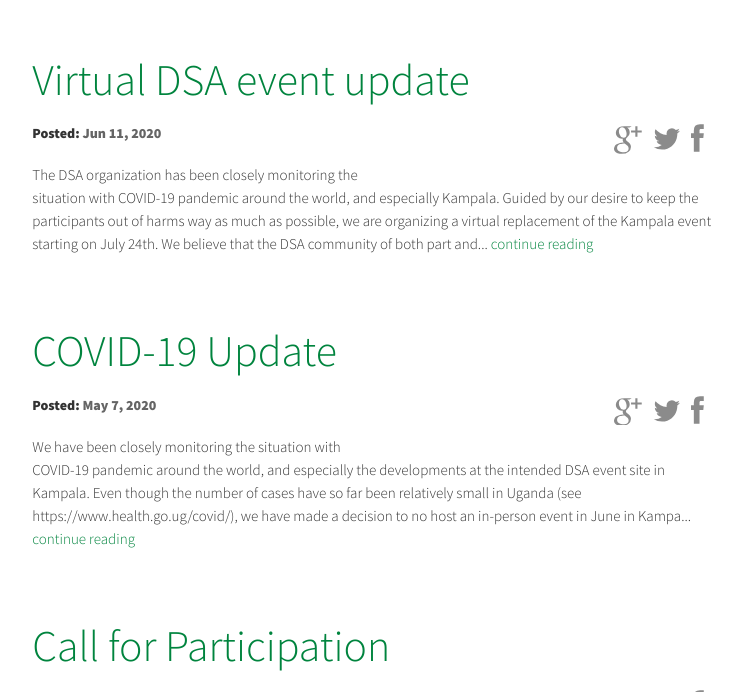
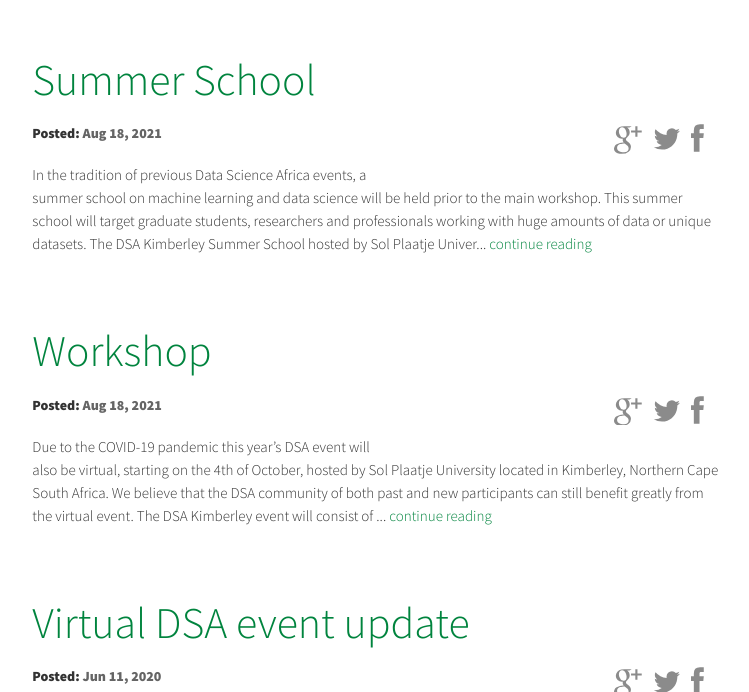
Before and after one commit to datsciafrica/dsa2021kimberley, a Jekyll site: the page built from blog.html, in a window 1280 px wide and 900 px high, scrolled down 203 px, cut to the strip 208-900 px from the top of the window. Shown: the whole strip, without its empty margins (196-945 px from the left). Built offline with Jekyll 4.4.1, drawn with Linux system fonts in a browser that asks for light colours; nearby versions of some CDN libraries; some web fonts are replaced; comment, search, counter and statistics services are not loaded.

Commit message:
Updates for the home Page

```diff
--- a/_config.yml
+++ b/_config.yml
@@ -92,10 +92,10 @@ aboutBlock:
  - {title: "Workshop", image: "hackathon.jpg", text: "The workshop will be organized around paper presentations and interactive panel discussions. The theme for the workshop is Women and Data in Africa. We want to highlight the work of women data scientists and increase representation of women in Data Science in Africa. We strongly encourage the participation of women from across the continent." }
 
 # Statistic Block
-statisticBlockImage: "statistic.jpg"
+statisticBlockImage: "The-Big-Hole-1-1.jpg"
 statisticBlock:
- - {count: "200", specialCharacter: "+", info: "attendees", detail: "from all over Africa and the world"}
- - {count: "72", specialCharacter: "+", info: "hours", detail: "of training in ML, Data Science ad IoT"}
+ - {count: "25", specialCharacter: "+", info: "Participation from", detail: "African countries"}
+ - {count: "50", specialCharacter: "+", info: "topics", detail: "covered"}
  - {count: "20", specialCharacter: "+", info: "speakers", detail: "from all over the world"}
 
 # Latest News Block
--- a/_data/partners.yml
+++ b/_data/partners.yml
@@ -1,8 +1,8 @@
 -
   group: "Gold sponsors"
   elements:
-    - {name: "Facebook", description: "Facebook", link: "https://www.facebook.com", imageUrl: "facebook-new.png", width: "320px"}
-    - {name: "arm", description: "arm", link: "https://www.arm.com", imageUrl: "arm-logo-blue-rgb.png"}
+    - {name: "GeDIA", description: "GeDIA (Gender-Just Digital Innovation in Africa)", link: "https://gedia-network.org/", imageUrl: "GeDIA.png", width: "320px"}
+    #- {name: "arm", description: "arm", link: "https://www.arm.com", imageUrl: "arm-logo-blue-rgb.png"}
 -
   group: "Silver Sponsors"
   elements:
@@ -15,6 +15,7 @@
 -
   group: "Partners"
   elements:
+    - {name: "Sol Plaatje University", description: "Sol Plaatje University", link: "https://www.spu.ac.za/", imageUrl: "spu_logo.png", width: "120px"}
     - {name: "DeKut", description: "Google", link: "https://www.dkut.ac.ke", imageUrl: "dedan_kimathi.jpg", width: "120px"}
     - {name: "NM-AUST", description: "Google", link: "https://www.nm-aist.ac.tz", imageUrl: "nmaist-logo.png", width: "120px"}
     - {name: "AIR Lab", description: "Google", link: "http://www.air.ug", imageUrl: "AI.png", width: "120px"}
--- a/_includes/hero.html
+++ b/_includes/hero.html
@@ -1,5 +1,5 @@
 <!-- Begin Hero Section -->
-<section id="top-section-hero" class="top-section-hero top-section image-section" style="background-image: url('{{ site.baseurl }}/img/sections-background/{{ site.heroImage }}'); background-color: #cd1337;">
+<section id="top-section-hero" class="top-section-hero top-section image-section" style="background-image: url('{{ site.baseurl }}/img/sections-background/{{ site.heroImage }}'); background-color: #cd594a;">
     {% include navigation.html %}
     <div class="content-wrapper">
     <div class="jumbotron" style="background-color: rgba(0,0,0, 0.5); width: 60%;text-align: center;transform: translate(30%); padding: 10px 10px 10px 20px; margin-top: -150px;">
--- /dev/null
+++ b/_posts/2021-08-18-Workshop.markdown
@@ -0,0 +1,33 @@
+---
+layout: post
+title:  "Workshop"
+date:   2021-08-18 09:00:00
+isStaticPost: false
+---
+Due to the COVID-19 pandemic this year’s DSA event will also be virtual, starting on the 4th of October, hosted by Sol Plaatje University located in Kimberley, Northern Cape South Africa. We believe that the DSA community of both past and new participants can still benefit greatly from the virtual event.
+
+The DSA Kimberley event will consist of oral presentations of data science applications from academia and industry and interactive panel discussions.
+
+The theme for the summer school is Women and Data in Africa. We want to improve the gender balance in Data Science in Africa, by empowering women and by encouraging men to consider their role as male allies. We strongly encourage the participation of women from across the continent..
+
+We are also using this platform as a call for abstracts for the workshop. Abstracts should cover relevant topics including but not limited to:
+
+* Data Science for the Sustainable Development Goals
+* Health care
+* Agriculture
+* Wildlife conservation
+* Disaster response
+* Geo-spatial modeling
+* Telecommunications data modeling
+* Economic monitoring
+* New data science and machine learning methods
+* COVID related applications
+* Language modeling
+
+The workshop is scheduled for 7th - 8th October 2021 <a href="https://forms.gle/kZBsV5NgKoYpnYsB9">registration is open</a>
+
+
+__Additional info will be added here__
+
+Any questions?
+Email organizers at [info@datascienceafrica.org](mailto:info@datascienceafrica.org)
--- /dev/null
+++ b/_posts/2021-08-18-summer- school.markdown
@@ -0,0 +1,17 @@
+---
+layout: post
+title:  "Summer School"
+date:   2021-08-18 09:00:00
+isStaticPost: false
+---
+In the tradition of previous Data Science Africa  events, a summer school on machine learning and data science will be held prior to the main workshop. This summer school will target graduate students, researchers and professionals working with huge amounts of data or unique datasets.
+
+The DSA Kimberley Summer School hosted by Sol Plaatje University, Kimberley will be held virtually. The summer school will also involve end-to-end tutorial sessions from professionals walking the participants through introductory and advanced lectures in data science and machine learning as well as moderate to advanced practical and tutorial sessions where participants will get their hands wet wrangling and munging datasets and applying cutting edge machine learning techniques to derive inference from the data. To benefit from this course participants must have some background in programming particularly programming with Python and machine learning. The registration process will include submission of worked examples in Jupyter notebooks for a data science challenge. More about what will be taught can be found on the <a href="#">schedule page</a>
+
+The theme for the summer school is Women and Data in Africa. We want to improve the gender balance in Data Science in Africa, by empowering women and by encouraging men to consider their role as male allies. We strongly encourage the participation of women from across the continent.
+All summer school attendees also attend the workshop, but they are joined by additional speakers and attendees.
+
+Summer School starts on the 4th to 6th of October 2021 and <a href="https://forms.gle/YpEkqfSCPSzYQWvZ6">registration is open</a>
+
+
+<!--For more info, contact us at [dsakampala2020@gmail.com](mailto:dsakampala2020@gmail.com)-->
--- a/team.html
+++ b/team.html
@@ -2,7 +2,7 @@
 layout: default
 title: Team
 permalink: /team/
-color: "#e31c23"
+color: "#cd594a"
 modal: team
 ---
 
```
Also changed, not shown: _data/team.yml (+48 -48 lines), img/partners/GeDIA.png (added), img/partners/spu_logo.png (added), img/people/placeholder_avatar.png (added), img/sections-background/The-Big-Hole-1-1.jpg (added).
